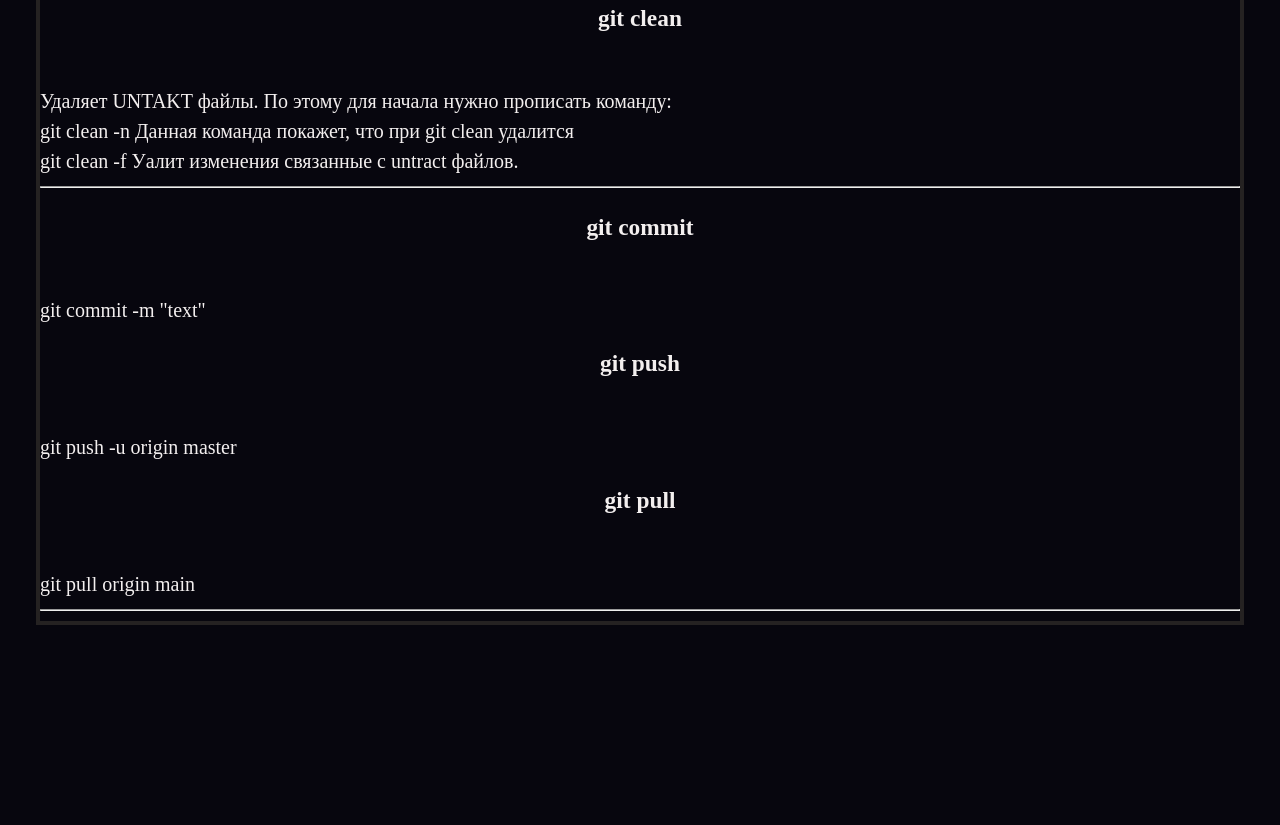
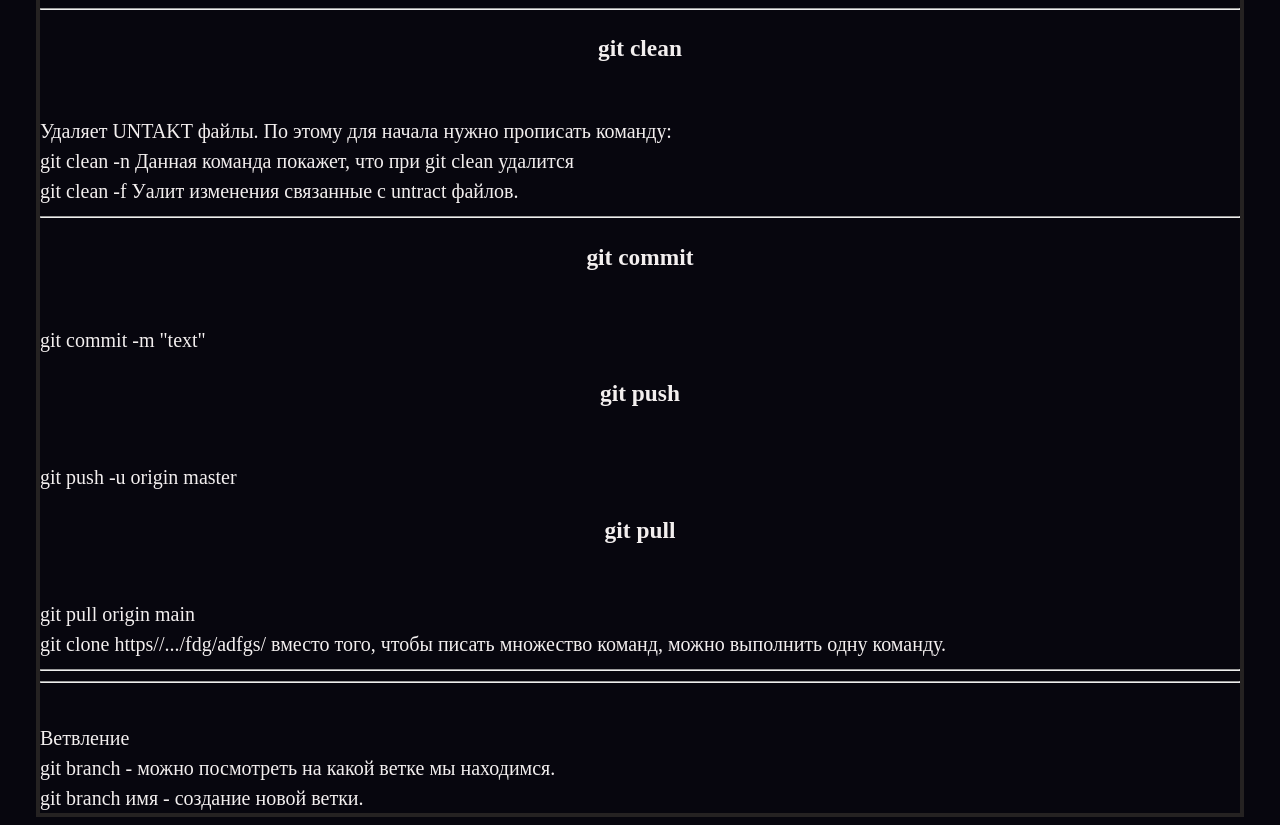
Before and after one commit to Autonoting/git, a plain HTML site: page index.html in a window 1280 px wide. Shown: the part 1956-2781 px from the top of the page. Before the commit the page ends 2589 px from the top, so only its background shows below. Drawn offline with Linux system fonts and the light colour scheme.

Commit message:
29/04/2021 18^59

```diff
--- a/index.html
+++ b/index.html
@@ -40,6 +40,7 @@
     <br> Используется для перемещения между коммитами, версиями отдельных фалов, ветками, если мы хотим посмотреть как выглядел проект в каком-то снимке в прошлом. Коммиты не удалятся. Все мзенения не сохраняются (Удаляются сборщиком мусора).
     <br> git checkout master - возврат на последнюю версию.
     <br> git checkout adslnb49uhva9etrovn34us03ffafn944b9494 -- file1 file2
+    <br> git checkout название ветки, позволит переместиться на другую ветку.
     <hr>
     <h3 style="text-align: center;">git commit</h3>
     <br> можно пользоваться командой: git commit -a -m то можно не прописывать git add. НО ПРИ ДАННОЙ КОМАНДЕ НЕ ЗАПИШУТСЯ UNTRACKED файлы.
@@ -61,7 +62,11 @@
     <br> git push -u origin master
     <h3 style="text-align: center;">git pull</h3>
     <br> git pull origin main
+    <br> git clone https//.../fdg/adfgs/ вместо того, чтобы писать множество команд, можно выполнить одну команду.
     <hr>
+    <hr><br> Ветвление
+    <br>git branch - можно посмотреть на какой ветке мы находимся.
+    <br>git branch имя - создание новой ветки.
 
   </div>
 
```
